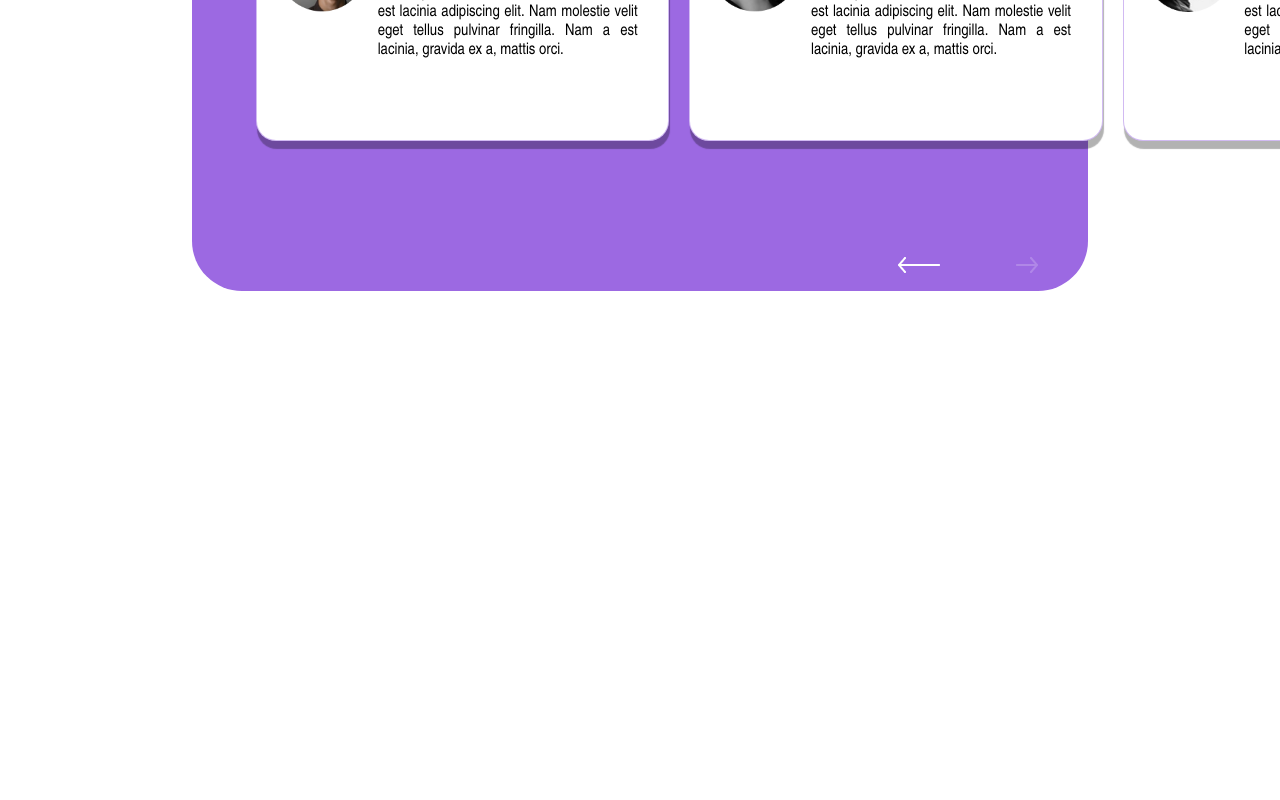
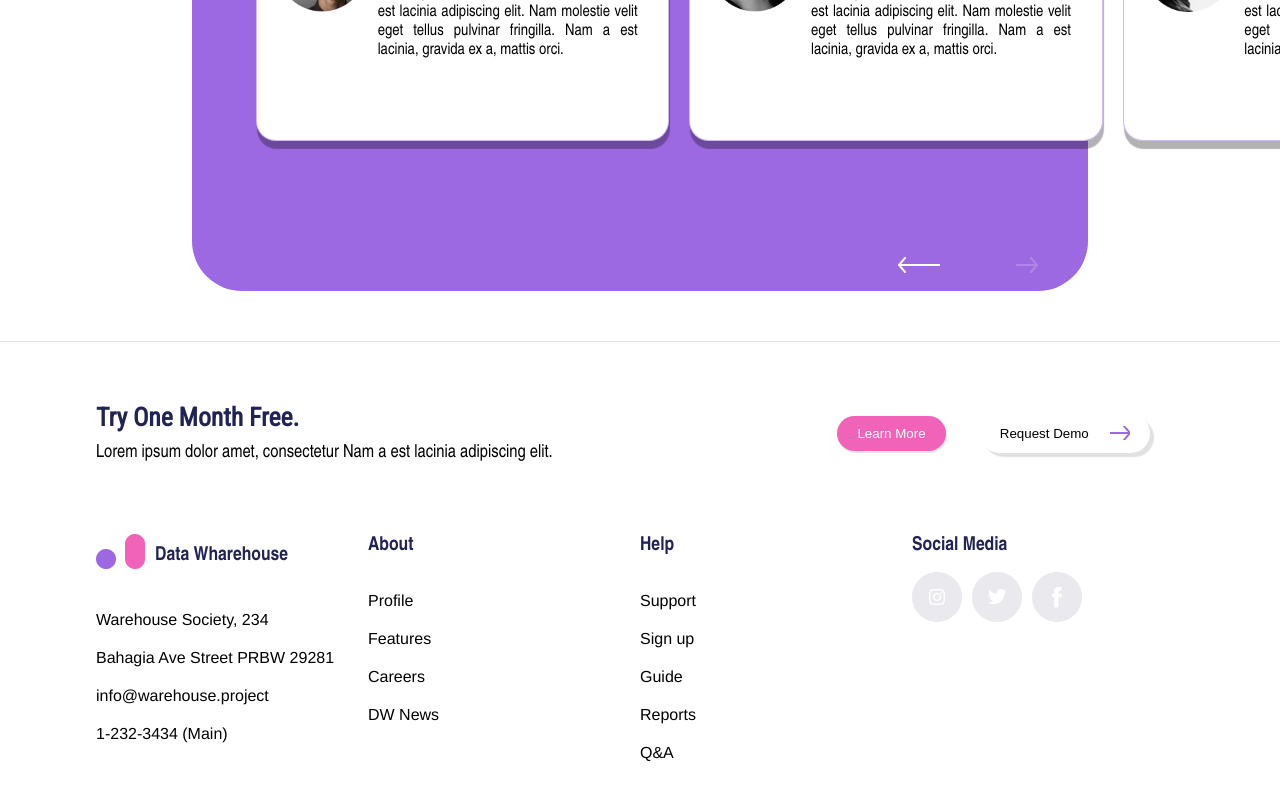
Before and after one commit to hajarNasr/data-storage, a React (Create React App) app: page / in a window 1280 px wide. Shown: the part 2358-3158 px from the top of the page. Before the commit the page ends 2699 px from the top, so only its background shows below. Built offline with nearby package versions, Linux system fonts and the light colour scheme.

Commit message:
feat: create and style footer

```diff
--- a/src/App.js
+++ b/src/App.js
@@ -2,6 +2,7 @@ import Hero from "./sections/hero/Hero";
 import WhoWeAre from "./sections/who_we_are";
 import Features from "./sections/features";
 import Testimonials from "./sections/testimonials";
+import Footer from "./sections/footer";
 
 function App() {
   return (
@@ -10,6 +11,7 @@ function App() {
       <WhoWeAre />
       <Features />
       <Testimonials />
+      <Footer />
     </div>
   );
 }
--- /dev/null
+++ b/src/sections/footer/footer.scss
@@ -0,0 +1,78 @@
+@import "../../sass/colors";
+@import "../../sass/mixins";
+@import "../../sass/fonts";
+
+footer {
+  border-top: 1px solid $light_gray;
+  padding-bottom: 50px;
+  .top-section {
+    @include d-flex(space-between);
+    padding: 60px 0 60px 0;
+    > div {
+      &:first-child {
+        h3 {
+          font-size: 1.6rem;
+          color: $dark_blue;
+          @extend .font-roboto;
+        }
+        p {
+          padding-top: 10px;
+          @extend .font-arial;
+          font-size: 18px;
+        }
+      }
+      &:last-child {
+        @include d-flex(space-evenly);
+        width: 35%;
+        button {
+          &:first-child {
+            border: none;
+            border-radius: 100px;
+            background-color: $pink;
+            color: $white;
+            padding: 10px 20px;
+            box-shadow: 1px 2px 1px rgba(0, 0, 0, 0.1);
+          }
+        }
+      }
+    }
+  }
+  .top-section,
+  > ul {
+    width: 85%;
+    margin: auto;
+  }
+  > ul {
+    display: grid;
+    grid-template-columns: repeat(4, 1fr);
+    > li {
+      font-family: Helvetica;
+      ul {
+        padding-top: 15px;
+      }
+      p {
+        @include d-flex;
+        color: $dark_blue;
+        @extend .font-arial;
+        font-weight: bold;
+        font-size: 1.2rem;
+
+        img {
+          margin-right: 10px;
+        }
+      }
+      &:last-child {
+        p {
+          padding-bottom: 15px;
+        }
+        img {
+          margin-right: 10px;
+        }
+      }
+      p,
+      li {
+        padding: 10px 0 10px 0;
+      }
+    }
+  }
+}
--- /dev/null
+++ b/src/sections/footer/index.js
@@ -0,0 +1,68 @@
+import RequestDemoBtn from "../../components/request_a_demo_btn";
+import { FB_LOGO, INSTA_LOGO, LOGO, TWITTER_LOGO } from "../../utils/resources";
+import "./footer.scss";
+
+const Footer = () => (
+  <footer>
+    <TopSection />
+    <BottomSection />
+  </footer>
+);
+
+const TopSection = () => (
+  <div className="top-section">
+    <div>
+      <h3>Try One Month Free.</h3>
+      <p>
+        Lorem ipsum dolor amet, consectetur Nam a est lacinia adipiscing elit.
+      </p>
+    </div>
+    <div>
+      <button>Learn More</button>
+      <RequestDemoBtn />
+    </div>
+  </div>
+);
+const BottomSection = () => (
+  <ul>
+    <LI
+      title="Data Wharehouse"
+      items={[
+        "Warehouse Society, 234",
+        "Bahagia Ave Street PRBW 29281",
+        "info@warehouse.project",
+        "1-232-3434 (Main)",
+      ]}
+    />
+    <LI title="About" items={["Profile", "Features", "Careers", "DW News"]} />
+    <LI
+      title="Help"
+      items={["Support", "Sign up", "Guide", "Reports", "Q&A"]}
+    />
+    <li>
+      <p>Social Media</p>
+      <img src={FB_LOGO} alt="" />
+      <img src={TWITTER_LOGO} alt="" />
+      <img src={INSTA_LOGO} alt="" />
+    </li>
+  </ul>
+);
+const LI = ({ title, items }) => (
+  <li>
+    <p>
+      {title === "Data Wharehouse" && (
+        <span>
+          <img src={LOGO} alt="" />
+        </span>
+      )}
+      <span>{title}</span>
+    </p>
+    <ul>
+      {items.map((item) => (
+        <li key={item}>{item}</li>
+      ))}
+    </ul>
+  </li>
+);
+
+export default Footer;
```
